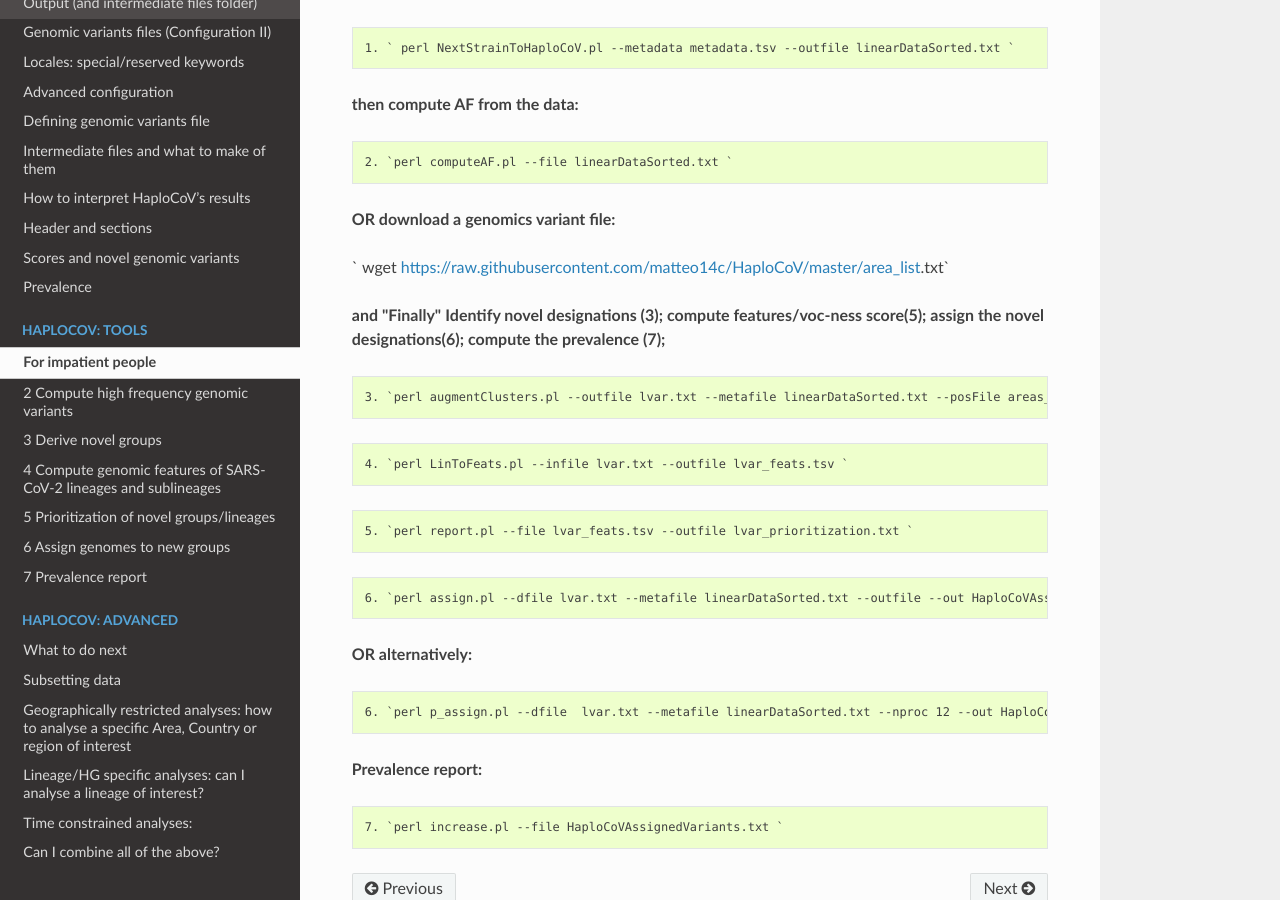
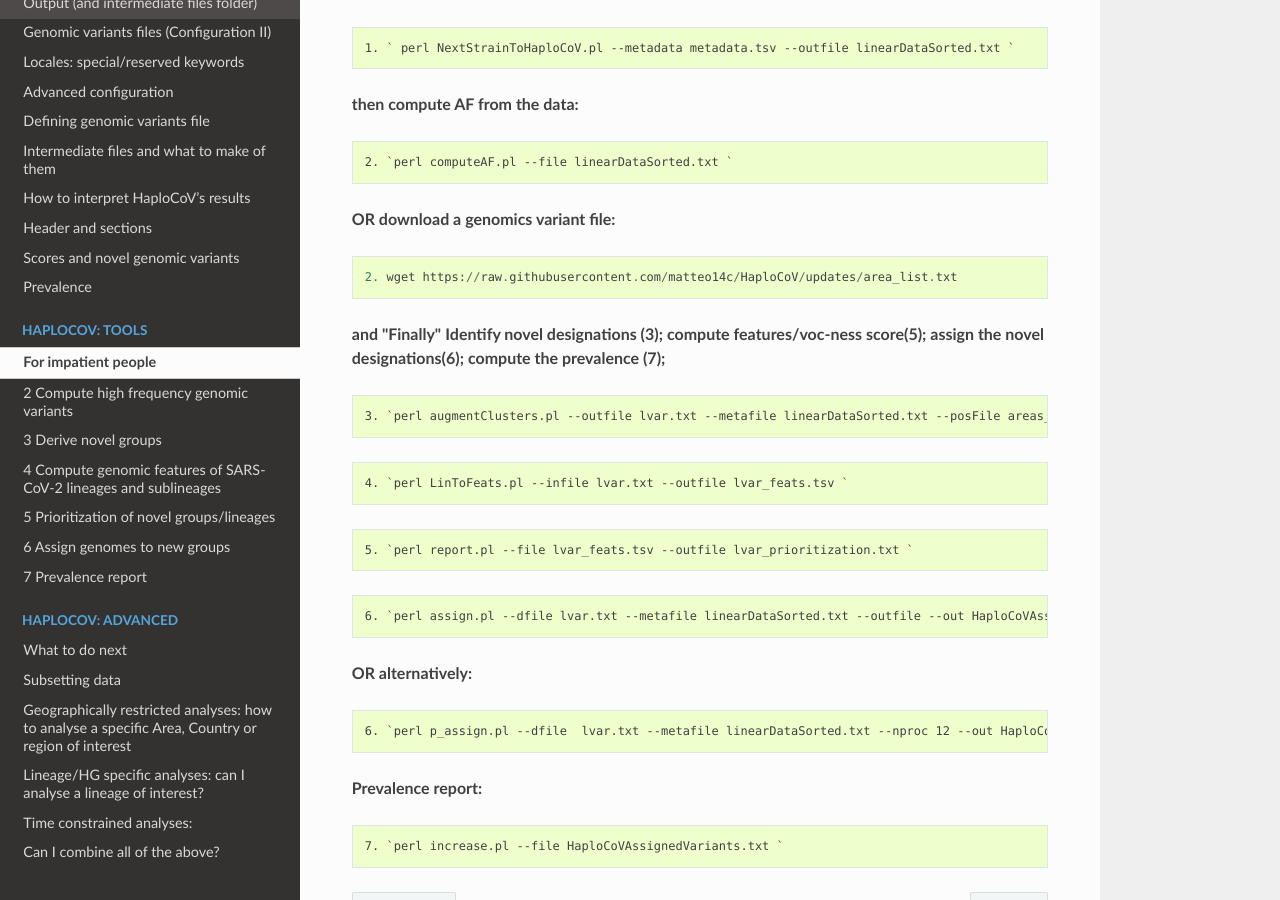
Before and after one commit to matteo14c/HaploCoV, a Sphinx documentation site: the page built from docs/source/impatient2.rst, in a window 1280 px wide and 900 px high, scrolled down 392 px. Built offline with Sphinx 7.4.7 and the Read the Docs theme 2.0.0, drawn with Linux system fonts in a browser that asks for light colours.

Commit message:
Update impatient2.rst

```diff
--- a/docs/source/impatient2.rst
+++ b/docs/source/impatient2.rst
@@ -23,8 +23,9 @@ To apply the full workflow implemented by HaploCoV.pl you will need to execute 7
 
 **OR download a genomics variant file:**
 
+::
 
-` wget https://raw.githubusercontent.com/matteo14c/HaploCoV/master/area_list.txt`
+ 2. wget https://raw.githubusercontent.com/matteo14c/HaploCoV/updates/area_list.txt
 
 
 **and \"Finally\"**
```
